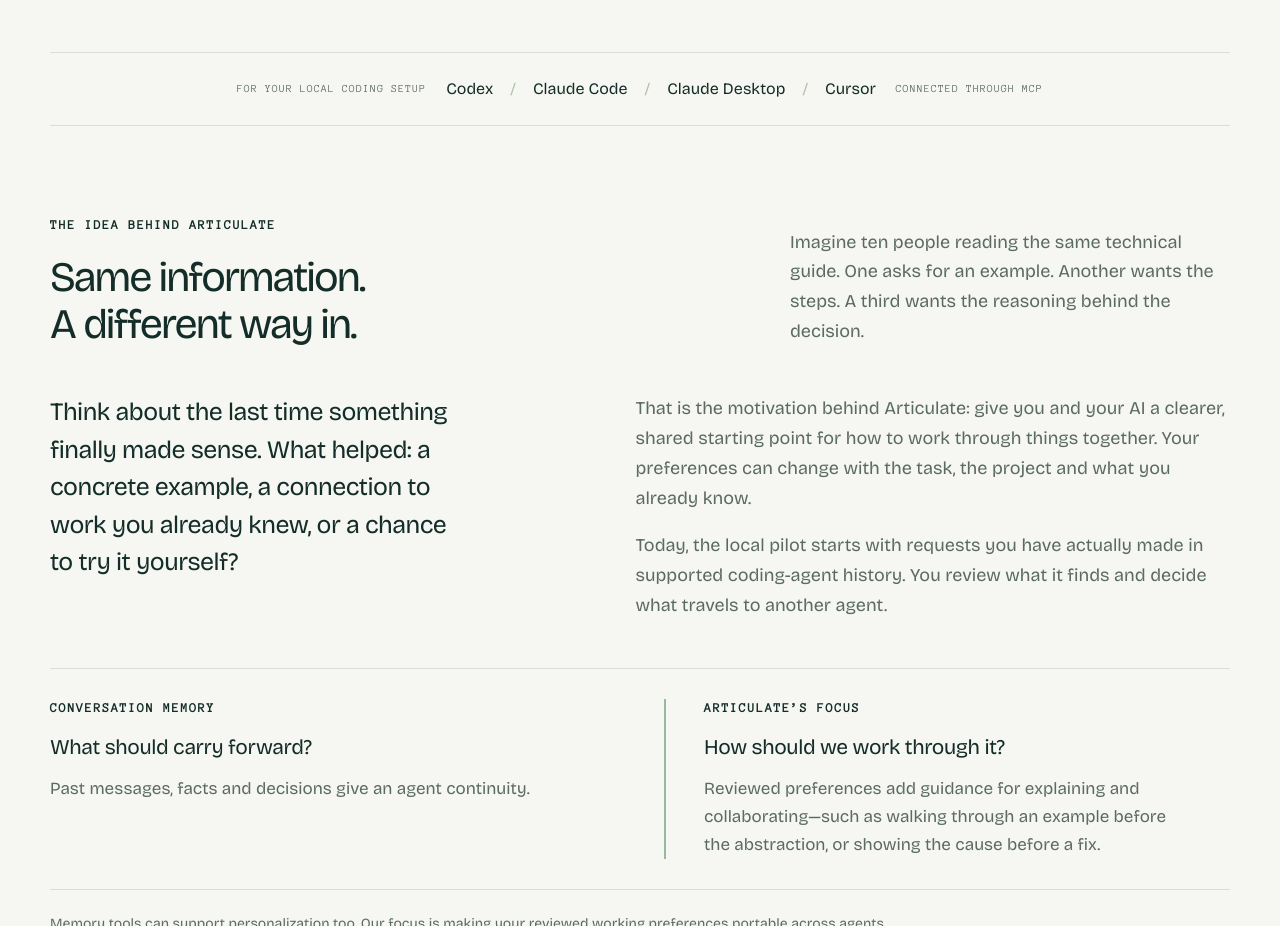
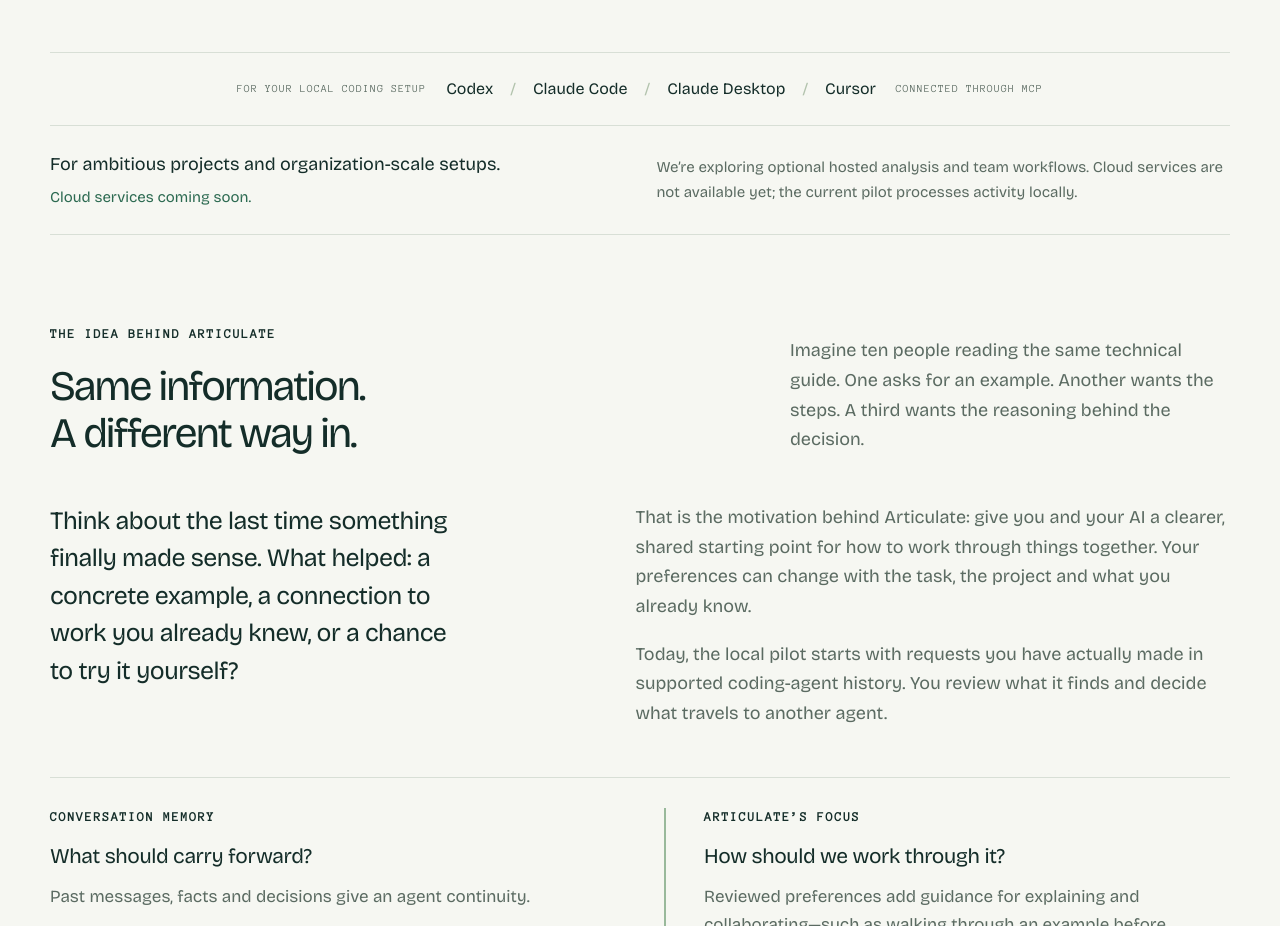
Before and after one commit to AshPlayer-1415/articulate, a plain HTML site: page index.html in a window 1280 px wide. Shown: the part 800-1726 px from the top of the page. Drawn offline with Linux system fonts and the light colour scheme.

Commit message:
Describe planned cloud services alongside the local pilot

```diff
--- a/index.html
+++ b/index.html
@@ -44,6 +44,8 @@
     </section>
     <div class="tool-strip wrap"><span>FOR YOUR LOCAL CODING SETUP</span><p>Codex <span aria-hidden="true">/</span> Claude Code <span aria-hidden="true">/</span> Claude Desktop <span aria-hidden="true">/</span> Cursor</p><span>CONNECTED THROUGH MCP</span></div>
 
+    <aside class="cloud-preview wrap" aria-label="Planned cloud services"><p><strong>For ambitious projects and organization-scale setups.</strong><span>Cloud services coming soon.</span></p><p>We’re exploring optional hosted analysis and team workflows. Cloud services are not available yet; the current pilot processes activity locally.</p></aside>
+
     <section class="purpose-section wrap" id="why-articulate" aria-labelledby="purpose-title">
       <div class="section-heading"><div><p class="eyebrow">THE IDEA BEHIND ARTICULATE</p><h2 id="purpose-title">Same information.<br>A different way in.</h2></div><p>Imagine ten people reading the same technical guide. One asks for an example. Another wants the steps. A third wants the reasoning behind the decision.</p></div>
       <div class="purpose-body"><p>Think about the last time something finally made sense. What helped: a concrete example, a connection to work you already knew, or a chance to try it yourself?</p><div><p>That is the motivation behind Articulate: give you and your AI a clearer, shared starting point for how to work through things together. Your preferences can change with the task, the project and what you already know.</p><p>Today, the local pilot starts with requests you have actually made in supported coding-agent history. You review what it finds and decide what travels to another agent.</p></div></div>
--- a/styles.css
+++ b/styles.css
@@ -185,3 +185,10 @@ code { font:14px "Anonymous Pro",ui-monospace,SFMono-Regular,Consolas,monospace;
   .visual-topline { font-size:9px; } .command-line code { font-size:14px; }
   .hero-actions { gap:20px; } .eyebrow { letter-spacing:1px; }
 }
+
+.cloud-preview { display:flex; align-items:center; gap:40px; padding-block:24px; border-bottom:1px solid var(--line); }
+.cloud-preview p { margin:0; color:var(--muted); font-size:15px; }
+.cloud-preview p:first-child { flex:1 0 48%; }
+.cloud-preview strong { display:block; color:var(--ink); font-size:18px; font-weight:500; }
+.cloud-preview span { display:block; color:var(--green); margin-top:5px; }
+@media(max-width:760px) { .cloud-preview { display:block; } .cloud-preview p+p { margin-top:16px; } }
```
